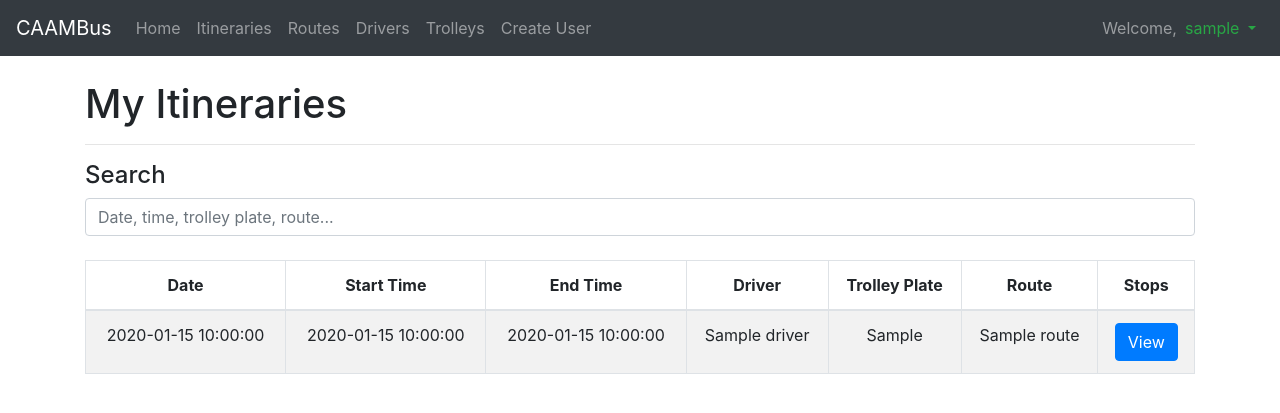
After one commit to JDCuevas/CAAMBus-v2, a Flask app: template templates/my_itineraries.html in a window 1280 px wide. The commit adds this page. Shown: the top 413 px of the page. Run offline with Flask 2, Linux system fonts and the light colour scheme; the visitor is signed in with stand-in values (Sample User, id 1); the template is opened without the code that fills it: most values are stand-ins (such as "Sample title", 1, 10 or a date in 2020); parts of the project's set-up code (start-up, migrations or seed data) failed here and were passed over; some libraries are stand-ins or nearby versions.

Commit message:
Added My Itineraries for drivers

```diff
--- a/app.py
+++ b/app.py
@@ -253,12 +253,23 @@ def stops(route_id):
 @app.route('/CAAMBus/itineraries', methods=['GET'])
 def itineraries():
     itineraries = ItineraryHandler().getAllItineraries()
-    print(itineraries)
+
     if itineraries:
         return render_template('itineraries.html', itineraries=itineraries)
 
     msg="No Itineraries Found"
     return render_template('itineraries.html', msg=msg)
+
+@app.route('/CAAMBus/itineraries/<int:user_id>', methods=['GET'])
+@is_logged_in
+def userItineraries(user_id):
+    itineraries = ItineraryHandler().getItinerariesByUserId(user_id)
+
+    if itineraries:
+        return render_template('my_itineraries.html', itineraries=itineraries)
+
+    msg="No Itineraries Found"
+    return render_template('my_itineraries.html', msg=msg)
 
 @app.route('/CAAMBus/itineraries/create', methods=['GET', 'POST'])
 @is_logged_in
--- a/templates/drivers.html
+++ b/templates/drivers.html
@@ -6,7 +6,7 @@
 	<hr>
 
 	<h4>Search</h4>
-	<input class="form-control" id="myInput" type="text" placeholder="First names, last names, keywords or uploaders...">
+	<input class="form-control" id="myInput" type="text" placeholder="First names, last names, license, phone...">
 	<br>
 	<table class="table table-bordered table-striped">
 		<thead>
--- a/templates/home.html
+++ b/templates/home.html
@@ -5,14 +5,14 @@
 	<br>
 	<div class="jumbotron text-center">
 		<img src="https://www.coffscoast.com.au/wp-content/uploads/2017/12/bus.png" width="120" height="120" class="rounded">
-		<h1>Welcome to CAAMBUS</h1>
+		<h1>Welcome to CAAMBus</h1>
 		<p class="lead">The University Trolley Administration service for the University of Puerto Rico at Mayagüez</p>
 	</div>
 
 	<hr>
 
 	<div class="container">
-		<h2>About CAAMBUS</h2>
+		<h2>About CAAMBus</h2>
 		<p>CAAMBus is simple webapp designed to facilitates the University's Department of Transportation Trolley System.</p>
 		<p>The idea is to design a simple webapp that would help the administration:</p>
 		<ul>
--- a/templates/includes/_navbar.html
+++ b/templates/includes/_navbar.html
@@ -15,6 +15,11 @@
       <li class="nav-item">
         <a class="nav-link" href="/CAAMBus/routes" id="routes_link">Routes</a>
       </li>
+      {% if session.logged_in and not session.admin %}
+        <li class="nav-item">
+          <a class="nav-link" href="/CAAMBus/itineraries/{{session.user_id}}" id="my_itineraries_link">My Itineraries</a>
+        </li>
+      {% endif %}
       {% if session.logged_in and session.admin %}
         <li class="nav-item">
           <a class="nav-link" href="/CAAMBus/drivers" id="drivers_link">Drivers</a>
--- a/templates/itineraries.html
+++ b/templates/itineraries.html
@@ -6,7 +6,7 @@
 	<hr>
 
 	<h4>Search</h4>
-	<input class="form-control" id="myInput" type="text" placeholder="Plate, capacity, mileage...">
+	<input class="form-control" id="myInput" type="text" placeholder="Time, driver, trolley plate, route...">
 	<br>
 	<table class="table table-bordered table-striped">
 		<thead>
--- /dev/null
+++ b/templates/my_itineraries.html
@@ -0,0 +1,39 @@
+{% extends 'layout.html' %}
+
+{% block body %}
+	<br>
+	<h1>My Itineraries</h1>
+	<hr>
+
+	<h4>Search</h4>
+	<input class="form-control" id="myInput" type="text" placeholder="Date, time, trolley plate, route...">
+	<br>
+	<table class="table table-bordered table-striped">
+		<thead>
+			<tr>
+				<th class="text-center">Date</th>
+				<th class="text-center">Start Time</th>
+				<th class="text-center">End Time</th>
+				<th class="text-center">Driver</th>
+				<th class="text-center">Trolley Plate</th>
+				<th class="text-center">Route</th>
+				<th class="text-center">Stops</th>
+			</tr>
+		</thead>
+		<tbody id="searchableTable">
+			{% if session.logged_in %}
+				{% for itinerary in itineraries %}
+				<tr>
+					<td class="text-center" id="itinerary">{{itinerary.date}}</td>
+					<td class="text-center">{{itinerary.start_time}}</td>
+					<td class="text-center">{{itinerary.end_time}}</td>
+					<td class="text-center">{{itinerary.driver}}</td>
+					<td class="text-center">{{itinerary.trolley_plate}}</td>
+					<td class="text-center">{{itinerary.route}}</td>
+					<td class="text-center"><a href="/CAAMBus/stops/{{itinerary.route_id}}" class="btn btn-primary">View</a></td>
+				</tr>
+				{% endfor %}
+			{% endif %}
+		</tbody>
+	</table>
+{% endblock %}
```
Also changed, not shown: ApplicationLayer/itineraryHandler.py (+11 -0 lines), DomainLayer/itinerary.py (+13 -0 lines), InfrastructureLayer/itineraryDAO.py (+8 -0 lines), templates/stops.html (+6 -2 lines).
